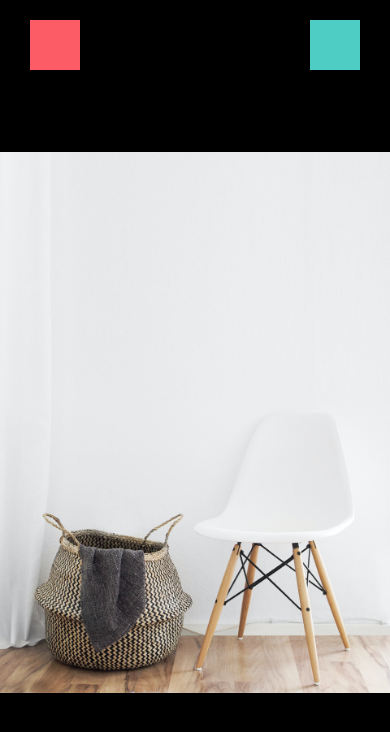
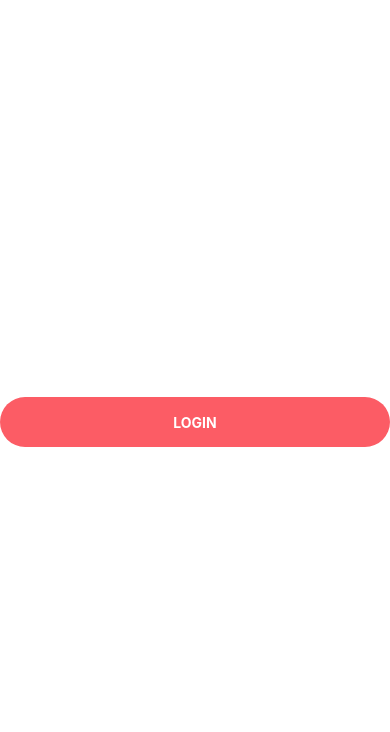
Before and after one commit to kboul/done-with-it, a React Native app: screen / in a window 390 px wide. Shown: the top 732 px of the page. Built offline with nearby package versions, Linux system fonts and the light colour scheme.

Commit message:
Create a reusable custom button component

```diff
--- a/App.tsx
+++ b/App.tsx
@@ -1,8 +1,8 @@
 import React from 'react';
-import ViewImageScreen from './app/screens/ViewImageScreen';
+import AppButton from './app/shared/AppButton';
 
 const App = () => {
-    return <ViewImageScreen />;
+    return <AppButton title="login" onPress={() => console.log('press')} />;
 };
 
 export default App;
--- a/app/config/colors.js
+++ b/app/config/colors.js
@@ -1,5 +1,6 @@
 export default {
     primary: '#fc5c65',
     secondary: '#4ecdc4',
-    black: '#000'
+    black: '#000',
+    white: '#fff'
 };
--- /dev/null
+++ b/app/shared/AppButton/index.tsx
@@ -0,0 +1,16 @@
+import React from 'react';
+import { View, Text, TouchableOpacity } from 'react-native';
+import IAppButton from './model';
+import styles from './styles';
+
+const AppButton = ({ title, onPress }: IAppButton) => {
+    return (
+        <TouchableOpacity style={styles.container} onPress={onPress}>
+            <View style={styles.button}>
+                <Text style={styles.buttonText}>{title}</Text>
+            </View>
+        </TouchableOpacity>
+    );
+};
+
+export default AppButton;
--- /dev/null
+++ b/app/shared/AppButton/model.ts
@@ -0,0 +1,4 @@
+export default interface IAppButton {
+    title: string;
+    onPress: () => void;
+}
--- /dev/null
+++ b/app/shared/AppButton/styles.ts
@@ -0,0 +1,26 @@
+import { StyleSheet } from 'react-native';
+import colors from '../../config/colors';
+
+const styles = StyleSheet.create({
+    button: {
+        width: '100%',
+        height: 50,
+        backgroundColor: colors.primary,
+        borderRadius: 50,
+        alignItems: 'center', //  x axis
+        justifyContent: 'center' // y axis
+    },
+    buttonText: {
+        color: colors.white,
+        textTransform: 'uppercase',
+        fontWeight: 'bold'
+    },
+    container: {
+        backgroundColor: colors.white,
+        flex: 1,
+        alignItems: 'center',
+        justifyContent: 'center'
+    }
+});
+
+export default styles;
```
